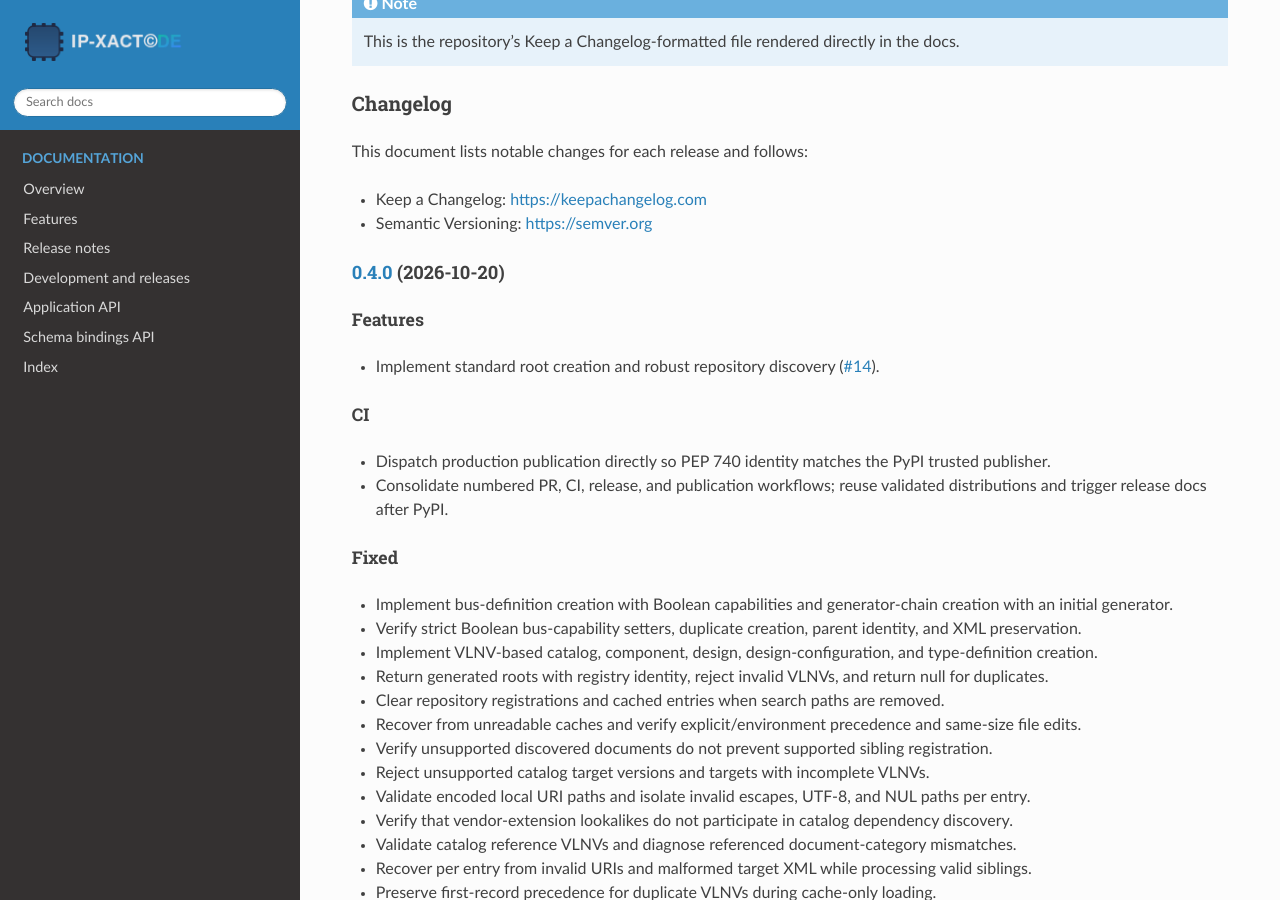
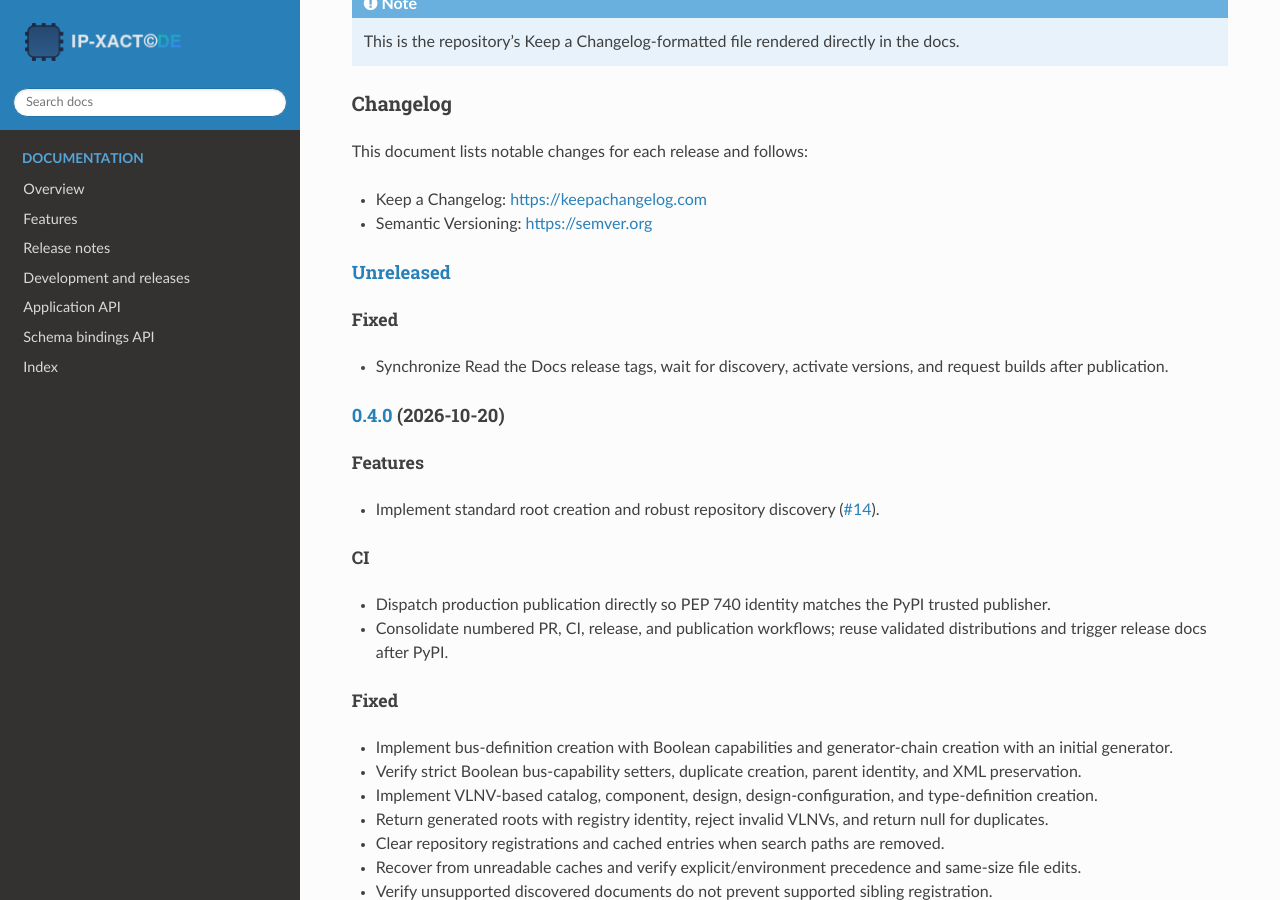
Before and after one commit to amal-khailtash/pyipxact-de, a Sphinx documentation site: the page built from docs/intro/release_notes.rst, in a window 1280 px wide and 900 px high, scrolled down 407 px. Built offline with Sphinx 7.4.7 and the Read the Docs theme 3.1.0, drawn with Linux system fonts in a browser that asks for light colours; pages that are not in the unit, such as notebooks, are missing from menus.

Commit message:
fix: synchronize and activate Read the Docs release versions (#16)
Released documentation currently fails with HTTP 404 when Read the Docs
has not discovered the new Git tag. Synchronize versions first, poll for
up to five minutes, activate the release version, and request its build.
Authorization failures stop immediately rather than being treated as
discovery delays.

Validated workflow YAML and embedded Python against immediate discovery,
delayed discovery, missing-tag timeout, and authorization failure
scenarios. Existing PyPI packages and immutable release tags remain
intact.

---------

Co-authored-by: Amal Khailtash <akhailta@amd.com>

```diff
--- a/CHANGELOG.md
+++ b/CHANGELOG.md
@@ -4,6 +4,12 @@ This document lists notable changes for each release and follows:
 
 - Keep a Changelog: <https://keepachangelog.com>
 - Semantic Versioning: <https://semver.org>
+
+## [Unreleased]
+
+### Fixed
+
+- Synchronize Read the Docs release tags, wait for discovery, activate versions, and request builds after publication.
 
 ## [0.4.0](https://github.com/amal-khailtash/pyipxact-de/compare/v0.3.1...v0.4.0) (2026-10-20)
 
--- a/docs/features.rst
+++ b/docs/features.rst
@@ -3109,3 +3109,4 @@ Release automation
 ~~~~~~~~~~~~~~~~~~
 
 - ☑ Dispatch publication directly with the configured PyPI trusted publisher workflow identity.
+- ☑ Synchronize and activate released Read the Docs versions before requesting their builds.
```
Also changed, not shown: 2 other files.
